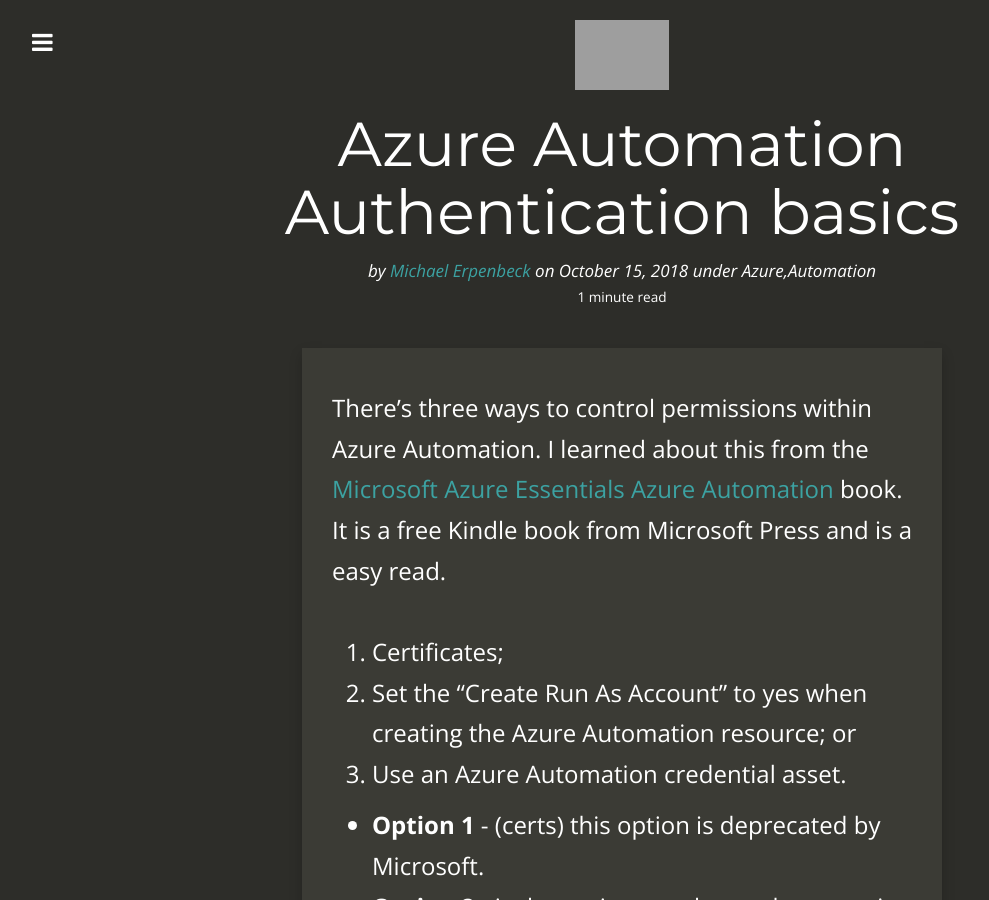
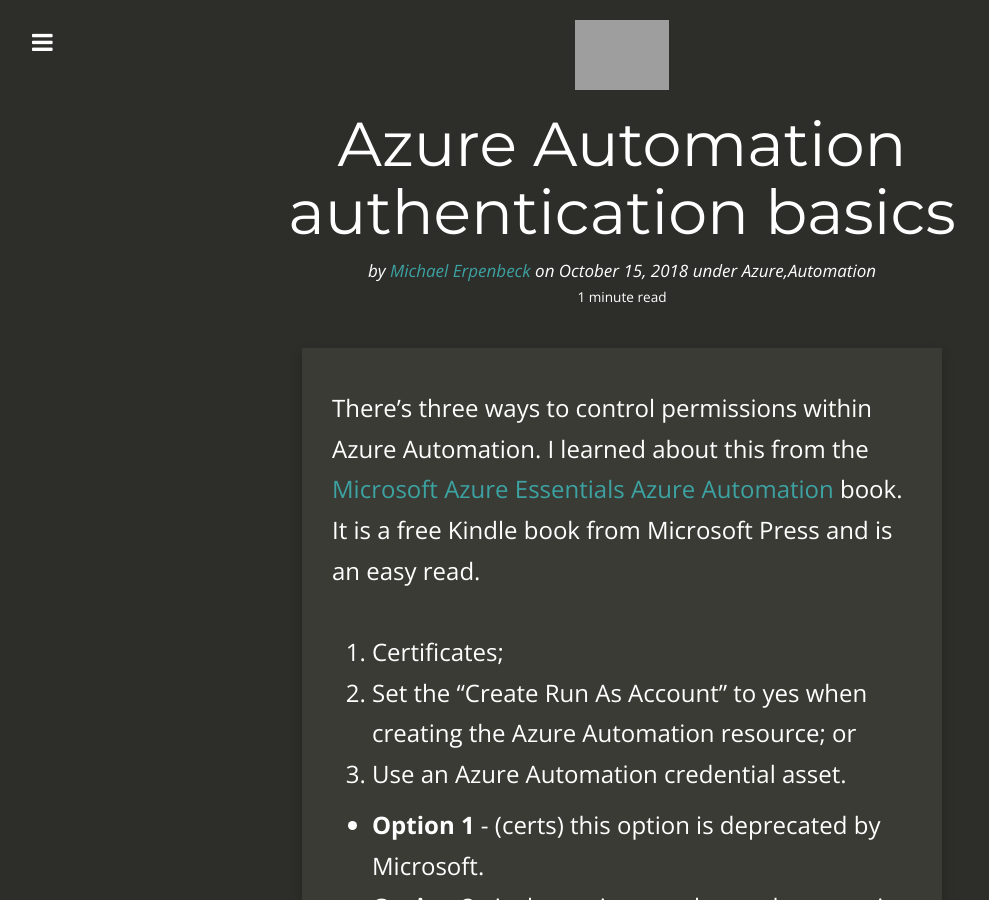
Before and after one commit to GitMje/gitmje.github.io, a Jekyll site: the page built from _posts/2018-10-15-azure-automation-auth.md, in a window 1280 px wide and 900 px high. Shown: the whole window, without its empty margins (18-1007 px from the left). Built offline with Jekyll 4.4.1, drawn with Linux system fonts in a browser that asks for light colours; nearby versions of some CDN libraries; grey boxes are pictures that could not be loaded.

```diff
--- a/_posts/2018-10-15-azure-automation-auth.md
+++ b/_posts/2018-10-15-azure-automation-auth.md
@@ -1,9 +1,9 @@
 ---
 layout:     post
-title:      Azure Automation Authentication basics
+title:      Azure Automation authentication basics
 date:       2018-10-15 20:00:00
 author:     Michael Erpenbeck
-summary:    Azure Automation Authentication basics
+summary:    Azure Automation authentication basics
 categories: Azure,Automation
 thumbnail:  jekyll
 tags:
@@ -12,7 +12,7 @@ tags:
  - automation
 ---
 
-There's three ways to control permissions within Azure Automation.  I learned about this from the [Microsoft Azure Essentials Azure Automation](https://www.amazon.com/dp/B00WL2734G/ref=cm_sw_em_r_mt_dp_U_3neGCb14CRJ6G) book.  It is a free Kindle book from Microsoft Press and is a easy read.
+There's three ways to control permissions within Azure Automation.  I learned about this from the [Microsoft Azure Essentials Azure Automation](https://www.amazon.com/dp/B00WL2734G/ref=cm_sw_em_r_mt_dp_U_3neGCb14CRJ6G) book.  It is a free Kindle book from Microsoft Press and is an easy read.
 
 1. Certificates;
 2. Set the "Create Run As Account" to yes when creating the Azure Automation resource; or
```
Also changed, not shown: _posts/2019-03-06-azure-cert-exams.md (added, +23 -0 lines).
